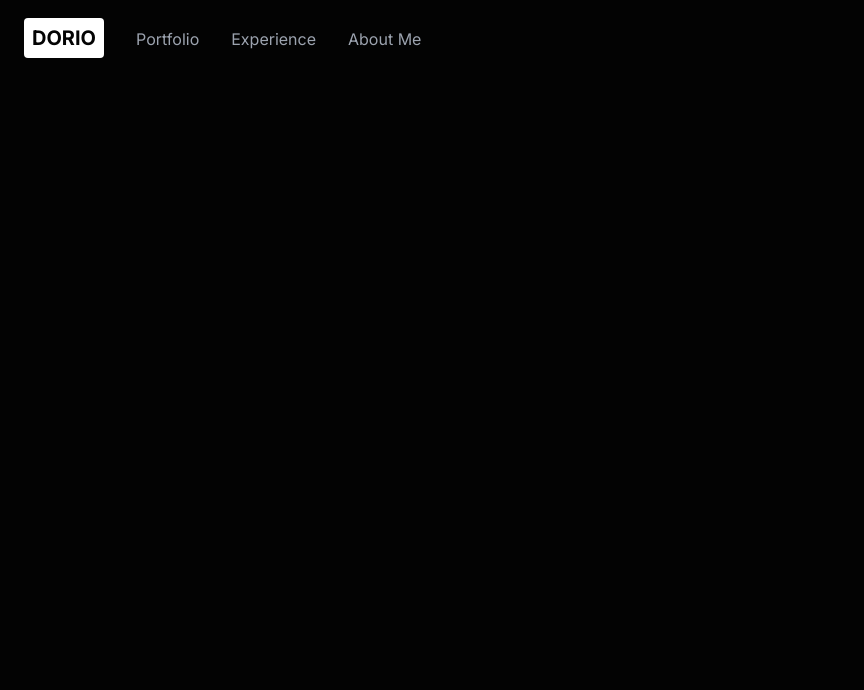
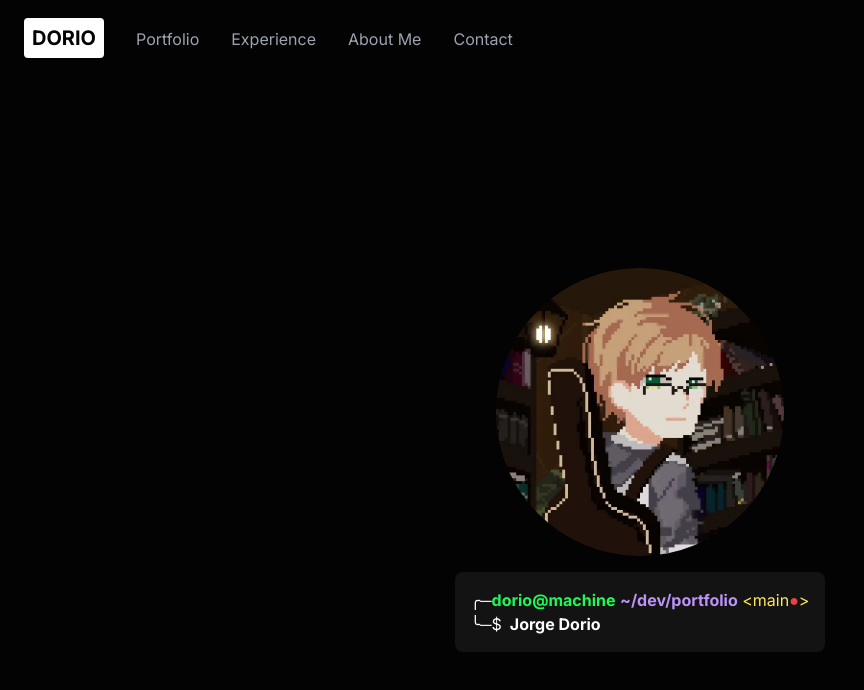
Before and after one commit to JorgeDorio/portfolio, a Next.js app: page / in a window 1280 px wide. Shown: the top 690 px of the page, without its empty margins (0-864 px from the left). Built offline with nearby package versions, Linux system fonts and the light colour scheme.

Commit message:
feat: home page

```diff
--- a/src/app/page.tsx
+++ b/src/app/page.tsx
@@ -1,3 +1,16 @@
+"use client";
+
+import Terminal from "@/components/terminal";
+import Image from "next/image";
+import picture from "../../public/profile-picture.webp";
+
 export default function Home() {
-  return <main></main>;
+  return (
+    <main className="flex flex-col justify-center items-center">
+      <div className="space-y-4 mt-48 flex flex-col items-center">
+        <Image alt="" src={picture} className="rounded-full size-72" />
+        <Terminal fullText="Jorge Dorio" />
+      </div>
+    </main>
+  );
 }
--- a/src/app/portfolio/page.tsx
+++ b/src/app/portfolio/page.tsx
@@ -7,7 +7,7 @@ export default function Portfolio() {
         href="portfolio"
         title="Portfolio"
         stacks={["react"]}
-        description="Portfolio made to showcase my projects, my professional experiences and talk about myself"
+        description="Created to showcase my projects, my professional experiences and talk about myself"
         status="Development"
       />
       <ProjectCard
--- a/src/components/header.tsx
+++ b/src/components/header.tsx
@@ -30,6 +30,9 @@ export function Header() {
       <Link href="/about-me" className={linkClass("about-me")}>
         About Me
       </Link>
+      <Link href="/contact" className={linkClass("about-me")}>
+        Contact
+      </Link>
     </header>
   );
 }
--- /dev/null
+++ b/src/components/terminal.tsx
@@ -0,0 +1,41 @@
+"use client";
+
+import React, { useState, useEffect } from "react";
+
+interface ITerminalProps {
+  fullText: string;
+}
+
+const Terminal = ({ fullText }: ITerminalProps) => {
+  const [text, setText] = useState("");
+
+  useEffect(() => {
+    const timer = setTimeout(() => {
+      if (fullText.length > text.length) {
+        setText(fullText.substring(0, text.length + 1));
+      }
+    }, 100);
+
+    return () => clearTimeout(timer);
+  }, [text, fullText]);
+
+  return (
+    <div className="bg-[#131313] p-4 rounded-lg">
+      <div>
+        <span>╭─</span>
+        <strong className="text-[#1EF956]">dorio@machine</strong>{" "}
+        <strong className="text-[#BD93F9]">~/dev/portfolio</strong>{" "}
+        <span className="text-[#FEE75D]">
+          &lt;main
+          <span className="text-[#ED4245]">●</span>&gt;
+        </span>
+      </div>
+      <div>
+        <span className="pr-2">╰─$</span>
+        <span className="font-bold">{text}</span>
+      </div>
+    </div>
+  );
+};
+
+export default Terminal;
```
Also changed, not shown: public/profile-picture.webp (added).
